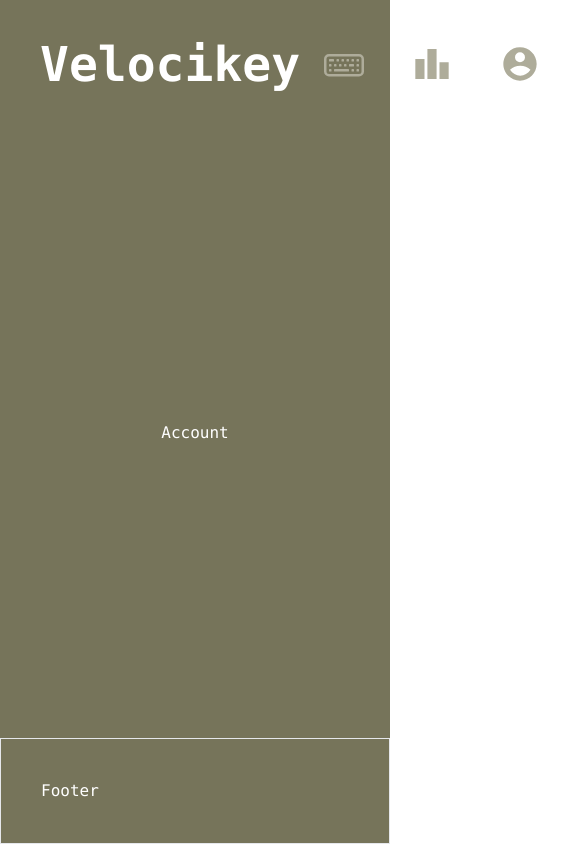
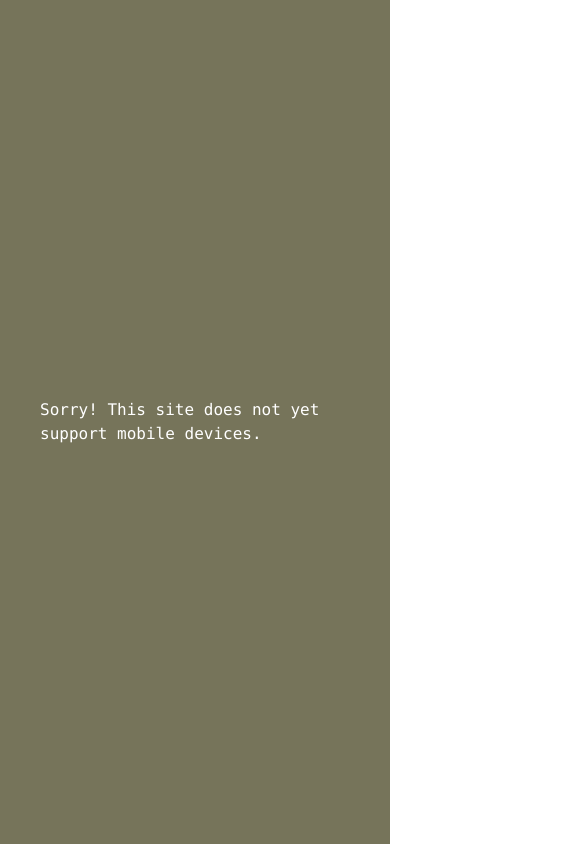
Before and after one commit to finnjacobs99/velocikey, a React (Vite) app in the folder react-app/: page /account in a window 390 px wide. Shown: the top 844 px of the page, 585 px wide, since content can reach past the window. Built offline with nearby package versions, Linux system fonts and the light colour scheme.

Commit message:
theme persists through reloads/page changes

```diff
--- a/react-app/src/App.jsx
+++ b/react-app/src/App.jsx
@@ -1,4 +1,4 @@
-import React, { useState } from 'react';
+import React, { useState, useEffect } from 'react';
 import {
   Navbar,
   Home,
@@ -11,15 +11,22 @@ import { Routes, Route } from 'react-router-dom';
 const App = () => {
   const [darkMode, setDarkMode] = useState(false);
 
+  useEffect(() => {
+    const storedTheme = localStorage.getItem('theme');
+    if (storedTheme) setDarkMode(storedTheme === 'dark');
+  }, []);
+
   function toggleDarkMode() {
-    setDarkMode((prev) => !prev);
+    const theme = !darkMode;
+    setDarkMode(theme);
+    localStorage.setItem('theme', theme ? 'dark' : '');
   }
 
   return (
     <div className={darkMode ? 'dark' : ''}>
       <div className='flex flex-grow w-full min-h-screen bg-primary dark:bg-primary-dark text-white font-mono transition ease-in-out duration-300'>
         {/* Content Container */}
-        <div className='w-full flex flex-col items-center justify-between max-w-screen-2xl mx-auto'>
+        <div className='w-full hidden sm:flex flex-col items-center justify-between 2xl:px-0 px-10 max-w-screen-2xl mx-auto'>
           <Navbar onClickToggleDark={toggleDarkMode} />
           <Routes>
             <Route path='/' element={<Home />} />
@@ -28,6 +35,11 @@ const App = () => {
           </Routes>
           <Footer />
         </div>
+
+        {/* Warning for mobile users */}
+        <div className='flex sm:hidden h-screen w-full justify-center items-center px-10'>
+          <span>Sorry! This site does not yet support mobile devices.</span>
+        </div>
       </div>
     </div>
   );
```
